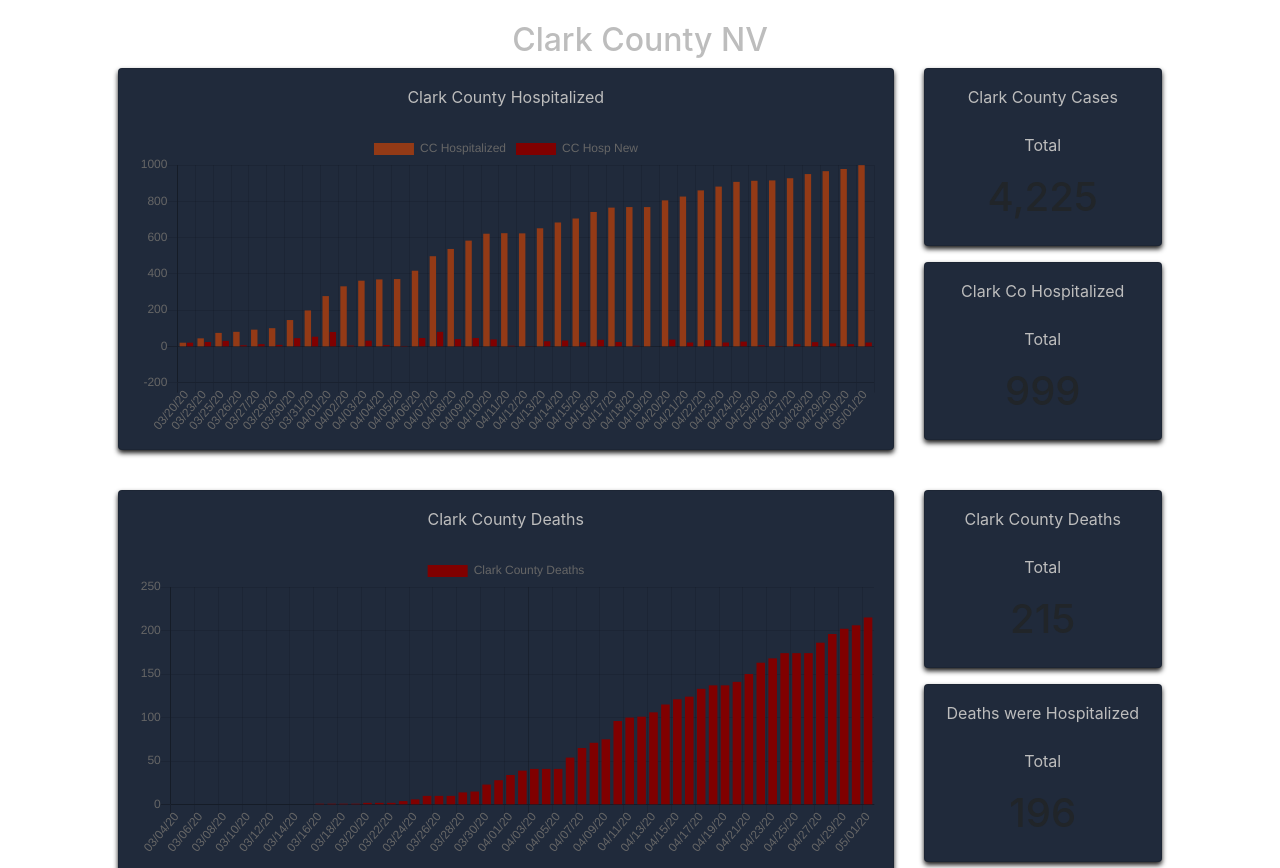
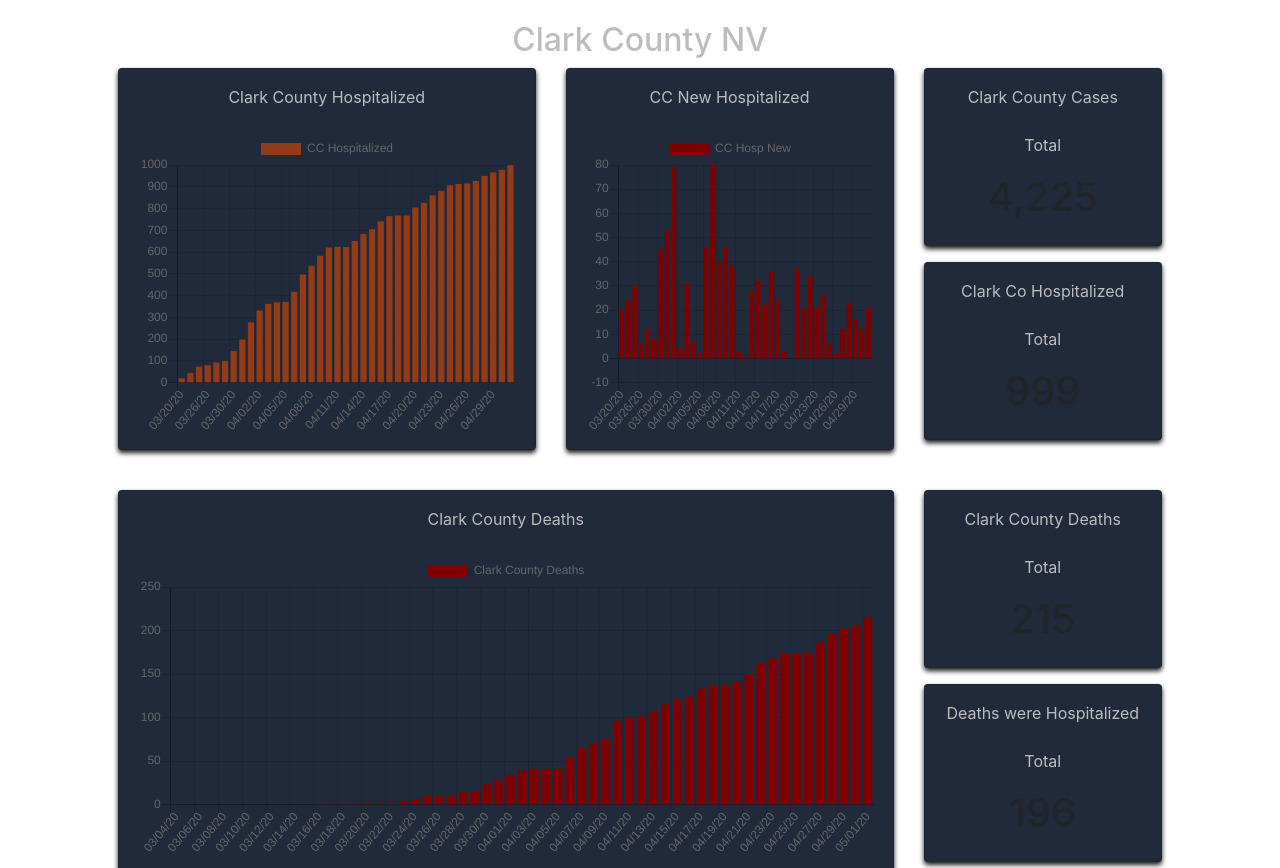
Before and after one commit to roncham/covid19, a Gatsby site: page /nevada in a window 1280 px wide. Shown: the part 1077-1945 px from the top of the page. Built offline with nearby package versions, Linux system fonts and the light colour scheme; Gatsby itself is replaced by a stand-in of ours.

Commit message:
split charts

```diff
--- a/src/pages/nevada.js
+++ b/src/pages/nevada.js
@@ -362,6 +362,51 @@ class NevadaPage extends Component {
             999,
           ],
         },
+      ],
+    };
+      const data3b = {
+        labels: [
+          '03/20/20',
+          '03/23/20',
+          '03/25/20',
+          '03/26/20',
+          '03/27/20',
+          '03/29/20',
+          '03/30/20',
+          '03/31/20',
+          '04/01/20',
+          '04/02/20',
+          '04/03/20',
+          '04/04/20',
+          '04/05/20',
+          '04/06/20',
+          '04/07/20',
+          '04/08/20',
+          '04/09/20',
+          '04/10/20',
+          '04/11/20',
+          '04/12/20',
+          '04/13/20',
+          '04/14/20',
+          '04/15/20',
+          '04/16/20',
+          '04/17/20',
+          '04/18/20',
+          '04/19/20',
+          '04/20/20',
+          '04/21/20',
+          '04/22/20',
+          '04/23/20',
+          '04/24/20',
+          '04/25/20',
+          '04/26/20',
+          '04/27/20',
+          '04/28/20',
+          '04/29/20',
+          '04/30/20',
+          '05/01/20',
+        ],
+        datasets: [
         {
           label: 'CC Hosp New',
           backgroundColor: 'maroon',
@@ -676,7 +721,7 @@ class NevadaPage extends Component {
             <div>
               <h2 className="is-dark-text-light">Clark County NV</h2>
               <div className="row">
-                <div className="col-lg-9 is-light-text mb-4">
+                <div className="col-lg-5 is-light-text mb-4">
                   <div className="card grid-card is-card-dark">
                     <div className="card-heading">
                       <div className="is-dark-text-light letter-spacing text-small">
@@ -685,6 +730,18 @@ class NevadaPage extends Component {
                     </div>
                     <div className="card-value pt-4">
                       <Bar data={data3} />
+                    </div>
+                  </div>
+                </div>
+                <div className="col-lg-4 is-light-text mb-4">
+                  <div className="card grid-card is-card-dark">
+                    <div className="card-heading">
+                      <div className="is-dark-text-light letter-spacing text-small">
+                        CC New Hospitalized
+                      </div>
+                    </div>
+                    <div className="card-value pt-4">
+                      <Bar data={data3b} />
                     </div>
                   </div>
                 </div>
```
